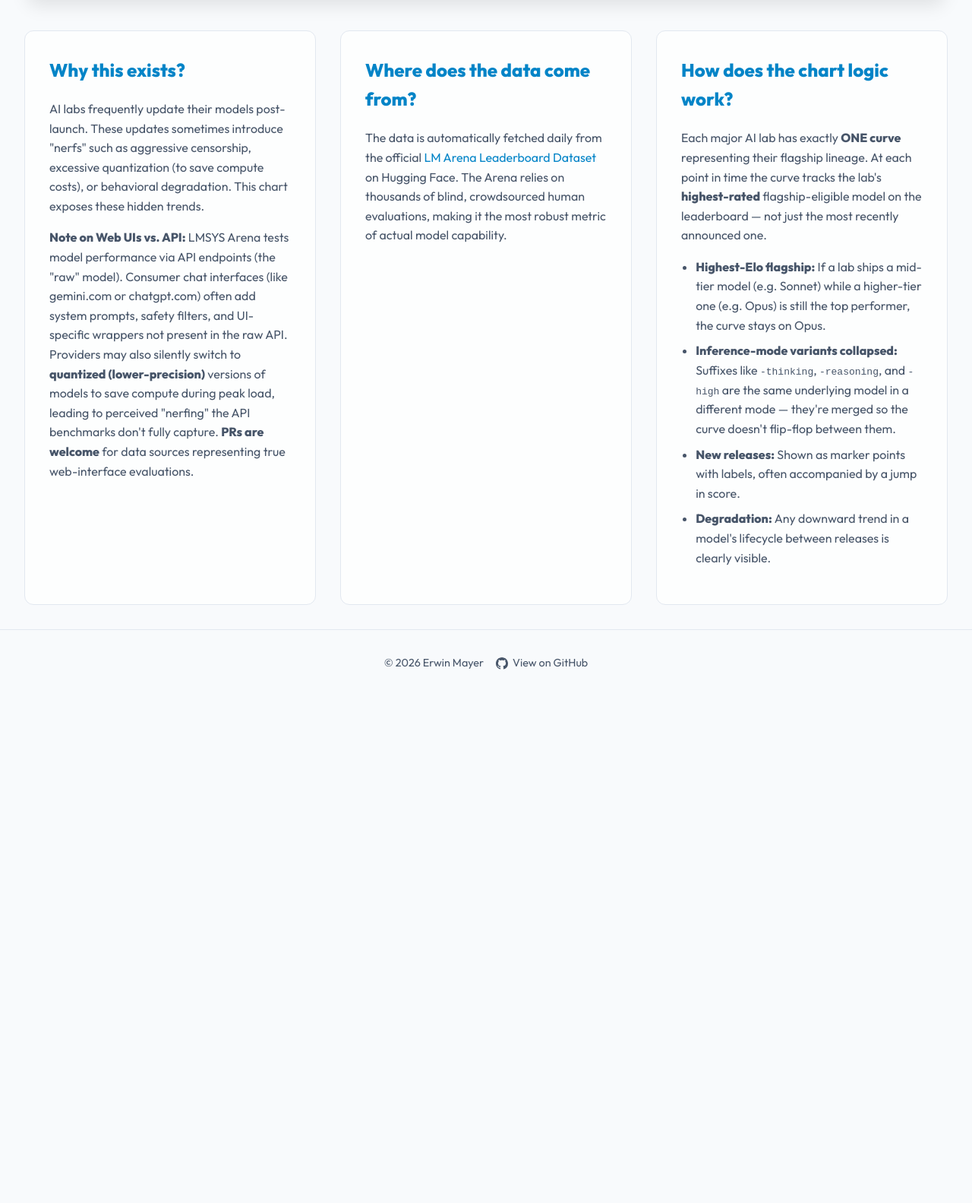
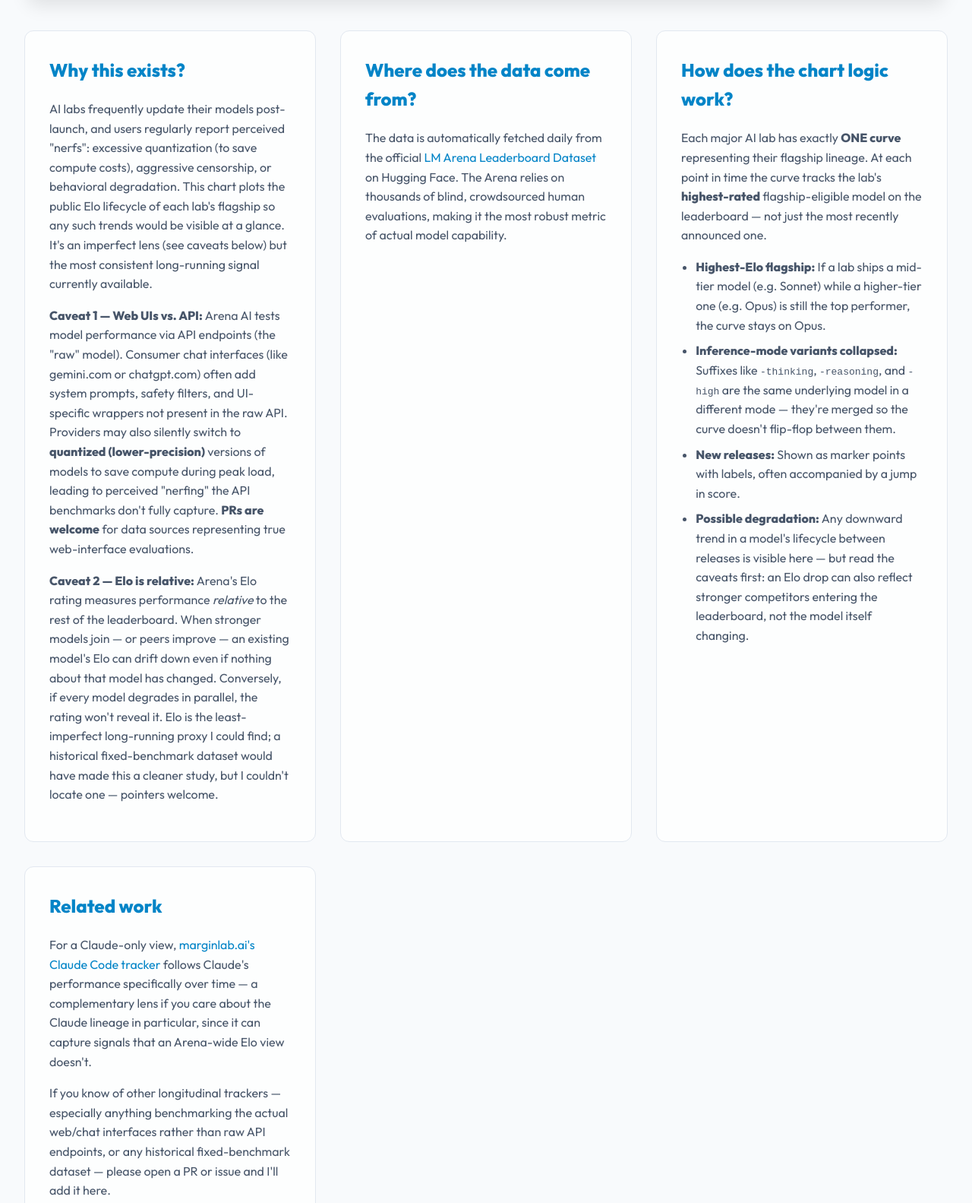
Before and after one commit to mayerwin/AI-Arena-History, a website: page index.html in a window 1280 px wide. Shown: the part 880-2463 px from the top of the page at 76% size. Before the commit the page ends 1796 px from the top, so only its background shows below. Drawn offline with nearby package versions, Linux system fonts and the light colour scheme.

Commit message:
Refine README and index.html for clarity on AI model lifecycle tracking and caveats

```diff
--- a/index.html
+++ b/index.html
@@ -213,7 +213,7 @@
             <span id="theme-label" class="theme-label">Auto</span>
         </button>
         <h1>Arena AI Model Elo History</h1>
-        <p class="subtitle">Exposing hidden nerfing, censorship, and quantization over time by tracking the true lifecycle of flagship AI models.</p>
+        <p class="subtitle">Tracking the public Elo lifecycle of flagship AI models over time — to surface any nerfing, censorship, or quantization that the data reveals.</p>
     </header>
 
     <main>
@@ -225,8 +225,9 @@
         <div class="content-grid">
             <div class="card">
                 <h2>Why this exists?</h2>
-                <p>AI labs frequently update their models post-launch. These updates sometimes introduce "nerfs" such as aggressive censorship, excessive quantization (to save compute costs), or behavioral degradation. This chart exposes these hidden trends.</p>
-                <p><strong>Note on Web UIs vs. API:</strong> LMSYS Arena tests model performance via API endpoints (the "raw" model). Consumer chat interfaces (like gemini.com or chatgpt.com) often add system prompts, safety filters, and UI-specific wrappers not present in the raw API. Providers may also silently switch to <strong>quantized (lower-precision)</strong> versions of models to save compute during peak load, leading to perceived "nerfing" the API benchmarks don't fully capture. <strong>PRs are welcome</strong> for data sources representing true web-interface evaluations.</p>
+                <p>AI labs frequently update their models post-launch, and users regularly report perceived "nerfs": excessive quantization (to save compute costs), aggressive censorship, or behavioral degradation. This chart plots the public Elo lifecycle of each lab's flagship so any such trends would be visible at a glance. It's an imperfect lens (see caveats below) but the most consistent long-running signal currently available.</p>
+                <p><strong>Caveat 1 — Web UIs vs. API:</strong> Arena AI tests model performance via API endpoints (the "raw" model). Consumer chat interfaces (like gemini.com or chatgpt.com) often add system prompts, safety filters, and UI-specific wrappers not present in the raw API. Providers may also silently switch to <strong>quantized (lower-precision)</strong> versions of models to save compute during peak load, leading to perceived "nerfing" the API benchmarks don't fully capture. <strong>PRs are welcome</strong> for data sources representing true web-interface evaluations.</p>
+                <p><strong>Caveat 2 — Elo is relative:</strong> Arena's Elo rating measures performance <em>relative</em> to the rest of the leaderboard. When stronger models join — or peers improve — an existing model's Elo can drift down even if nothing about that model has changed. Conversely, if every model degrades in parallel, the rating won't reveal it. Elo is the least-imperfect long-running proxy I could find; a historical fixed-benchmark dataset would have made this a cleaner study, but I couldn't locate one — pointers welcome.</p>
             </div>
             <div class="card">
                 <h2>Where does the data come from?</h2>
@@ -239,8 +240,13 @@
                     <li><strong>Highest-Elo flagship:</strong> If a lab ships a mid-tier model (e.g. Sonnet) while a higher-tier one (e.g. Opus) is still the top performer, the curve stays on Opus.</li>
                     <li><strong>Inference-mode variants collapsed:</strong> Suffixes like <code>-thinking</code>, <code>-reasoning</code>, and <code>-high</code> are the same underlying model in a different mode — they're merged so the curve doesn't flip-flop between them.</li>
                     <li><strong>New releases:</strong> Shown as marker points with labels, often accompanied by a jump in score.</li>
-                    <li><strong>Degradation:</strong> Any downward trend in a model's lifecycle between releases is clearly visible.</li>
+                    <li><strong>Possible degradation:</strong> Any downward trend in a model's lifecycle between releases is visible here — but read the caveats first: an Elo drop can also reflect stronger competitors entering the leaderboard, not the model itself changing.</li>
                 </ul>
+            </div>
+            <div class="card">
+                <h2>Related work</h2>
+                <p>For a Claude-only view, <a href="https://marginlab.ai/trackers/claude-code/" target="_blank" rel="noopener">marginlab.ai's Claude Code tracker</a> follows Claude's performance specifically over time — a complementary lens if you care about the Claude lineage in particular, since it can capture signals that an Arena-wide Elo view doesn't.</p>
+                <p>If you know of other longitudinal trackers — especially anything benchmarking the actual web/chat interfaces rather than raw API endpoints, or any historical fixed-benchmark dataset — please open a PR or issue and I'll add it here.</p>
             </div>
         </div>
     </main>
```
Also changed, not shown: README.md.
